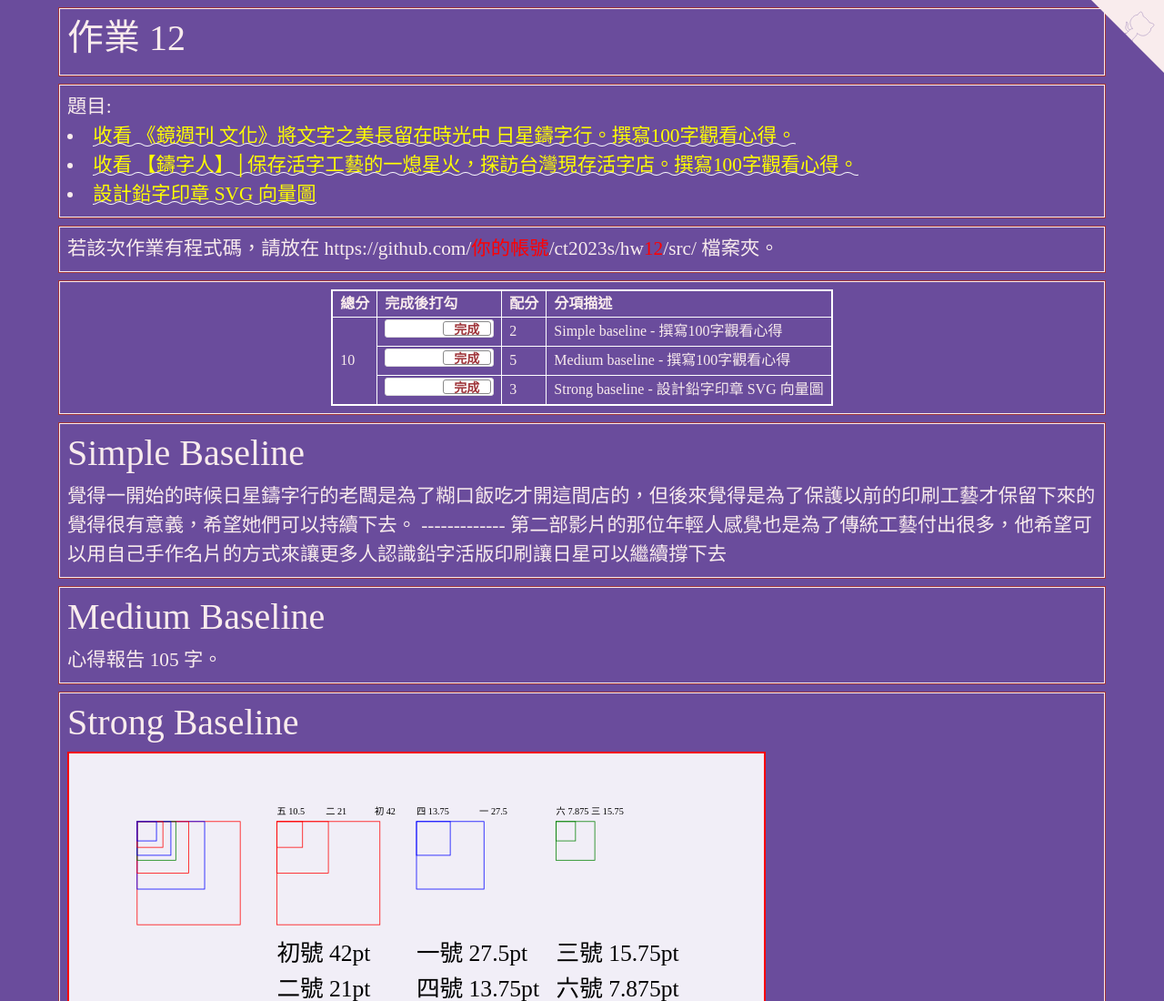
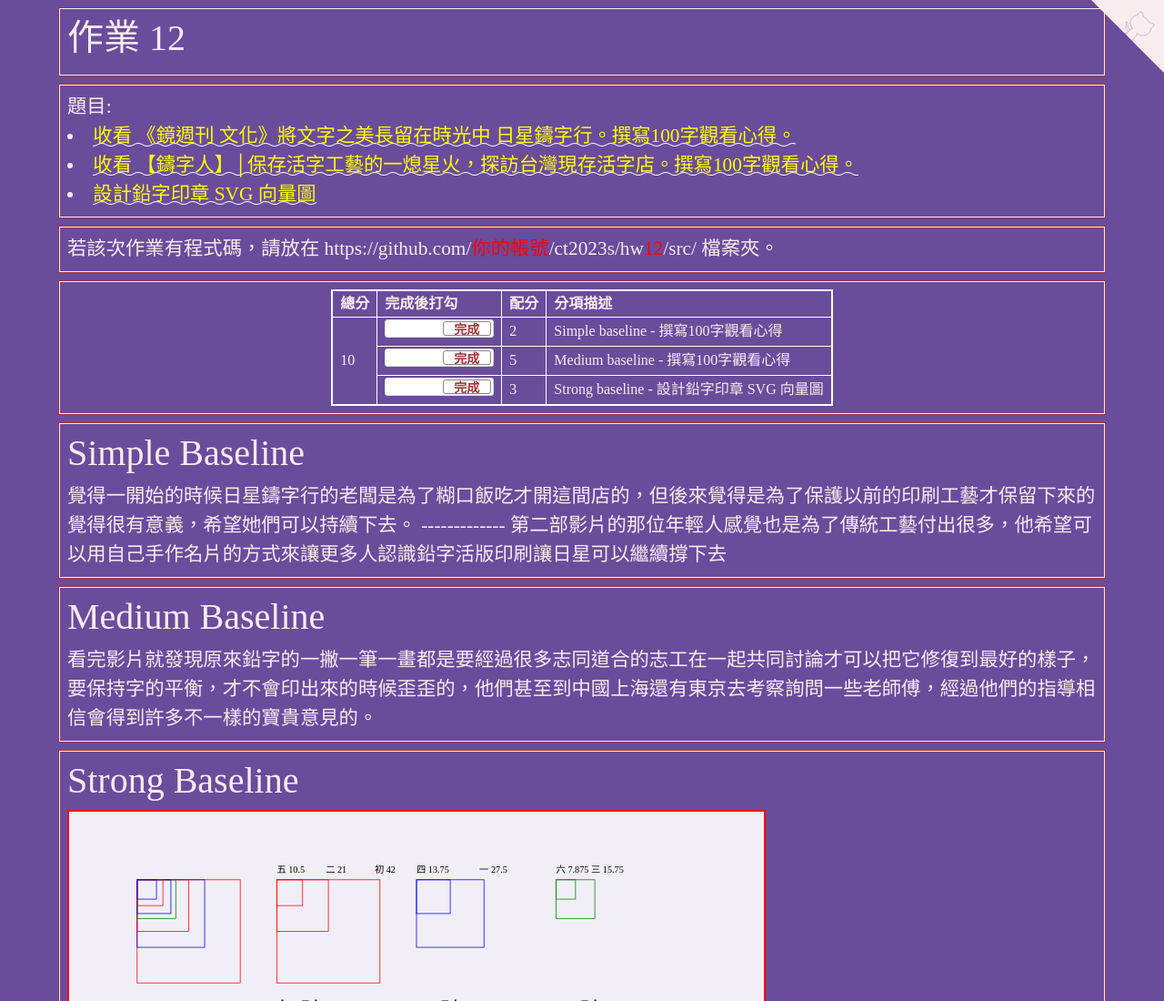
Before and after one commit to t10959005/ct2023s, a plain HTML site: page hw12/index.html in a window 1280 px wide. Shown: the top 1100 px of the page at 91% size. Drawn offline with nearby package versions, Linux system fonts and the light colour scheme.

Commit message:
Update index.html

```diff
--- a/hw12/index.html
+++ b/hw12/index.html
@@ -235,7 +235,7 @@
   <div class="row hw12">
     <div class="col-md-12 twenty">
       <h1>Medium Baseline</h1>
-      心得報告 105 字。
+      看完影片就發現原來鉛字的一撇一筆一畫都是要經過很多志同道合的志工在一起共同討論才可以把它修復到最好的樣子，要保持字的平衡，才不會印出來的時候歪歪的，他們甚至到中國上海還有東京去考察詢問一些老師傅，經過他們的指導相信會得到許多不一樣的寶貴意見的。
     </div>
   </div>
 
```
